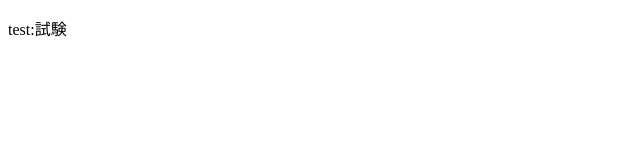
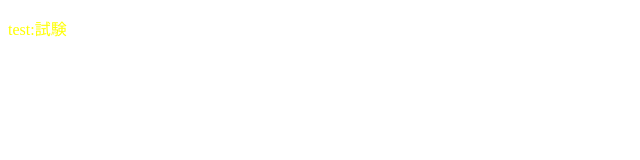
Before and after one commit to okamotty/repository1, a plain HTML site: page index.html in a window 1280 px wide. Shown: the full height of the page, 0-640 px from the left. Drawn offline with Linux system fonts and the light colour scheme.

Commit message:
styleの誤字を直しました

```diff
--- a/index.html
+++ b/index.html
@@ -5,6 +5,6 @@
     <title>タイトル</title>
   </head>
   <body>
-    <p stylea="color:yellow">test:試験</p>
+    <p style="color:yellow">test:試験</p>
   </body>
 </html>
```
